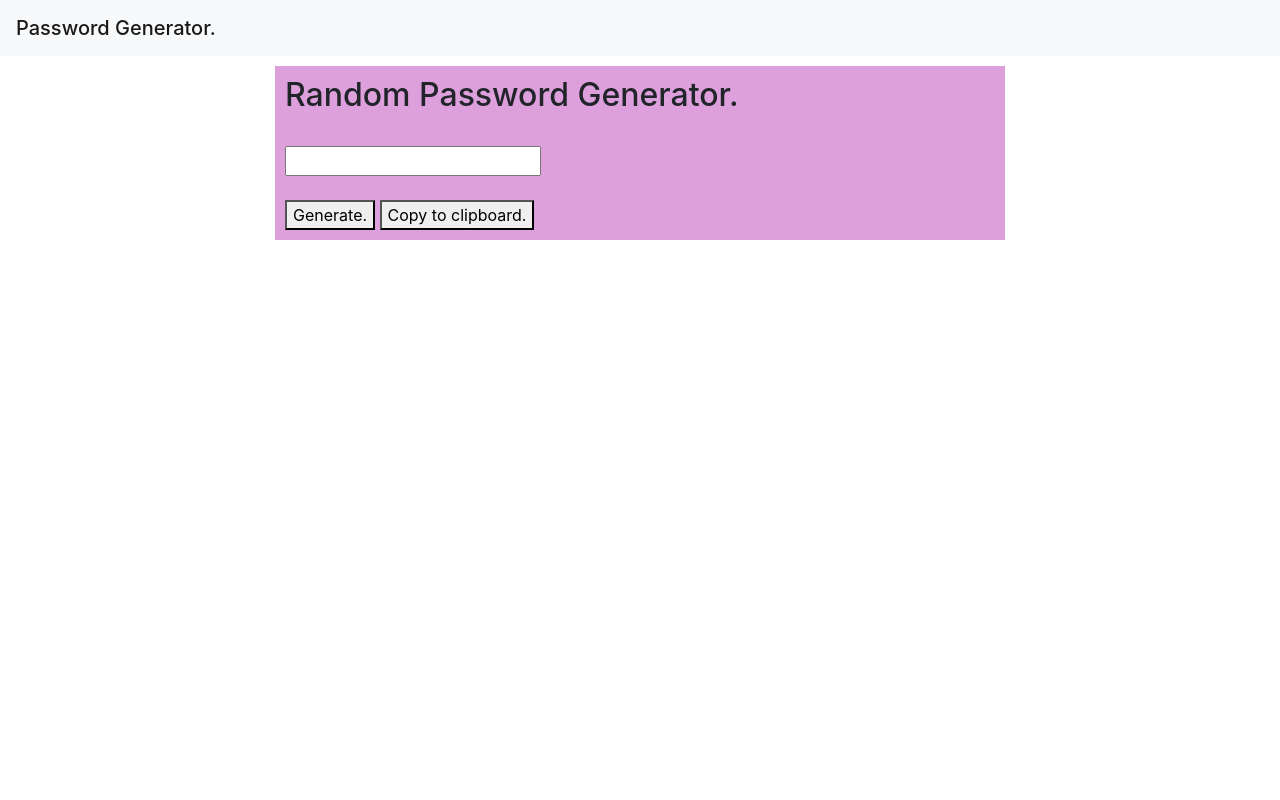
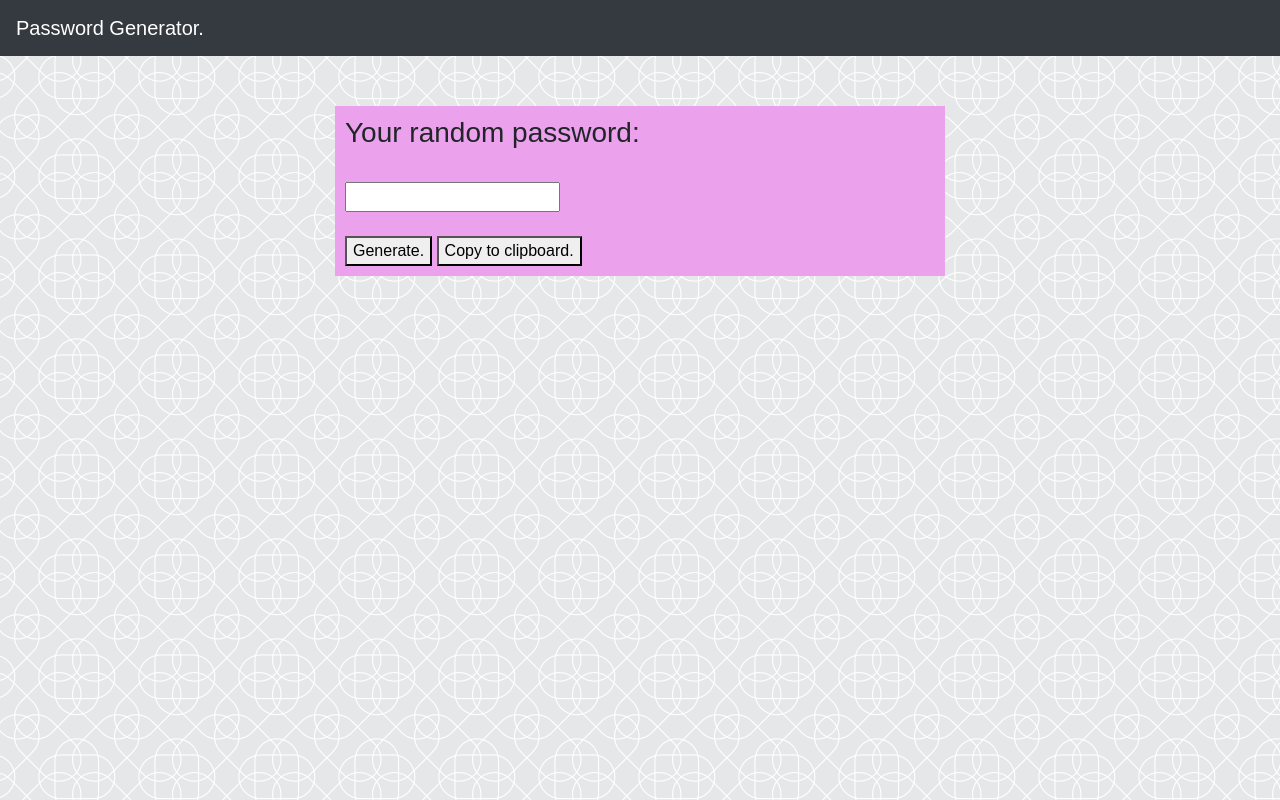
Before and after one commit to BrieanneH/password-generator, a plain HTML site: page index.html in a window 1280 px wide. Drawn offline with nearby package versions, Linux system fonts and the light colour scheme.

Commit message:
styling css

```diff
--- a/index.html
+++ b/index.html
@@ -10,15 +10,16 @@
 
     <body>
 
-        <nav class="navbar navbar-light bg-light">
+        <nav class="navbar navbar-dark bg-dark">
             <span class="navbar-brand mb-0 h1">Password Generator.</span>
         </nav>
 
-        <div class="container">
+        <div class="container-fluid">
             <div class="row">
-                <div class="col-lg-8 col-sm-12 mx-auto">
+
+                <div class="col-md-6 mx-auto">
                     <div class="content">
-                        <h2>Random Password Generator.</h2>
+                        <h3>Your random password:</h3>
                         <br/>
                         <input type="text" id="display">
 
@@ -28,6 +29,10 @@
                         <button onclick="">Copy to clipboard.</button>
                     </div>
                 </div>
+
+
+                </div>
+
             </div>
         </div>
 
--- a/script.js
+++ b/script.js
@@ -1,11 +1,11 @@
 
-
+//create string elements
 var lowerCase="abcdefghijklmnopqrstuvwxyz";
 var upperCase="ABCDEFGHIJKLMNOPQRSTUVWXYZ";
 var numbers="0123456789";
 var chars="!@#$%^&*()?~";
 
-
+//create user input value
 var selected= "";
 
 
@@ -14,6 +14,7 @@ var selected= "";
 function generate(){
     var numChar = prompt("How many charaters would you like to use?(8-128)");
 
+        //create loop when condition is false
         if (numChar < 8){
             alert("Not enough charaters. Try again.");
             return;
@@ -30,11 +31,12 @@ function generate(){
 
     var confirmUpper = confirm("Do you want upper case letters?");
      if(confirmUpper){
+         //picking a random charater from selected string
          selected = selected + upperCase;
 
 
 
-        //get random element from selected
+
 
 
 
@@ -75,7 +77,7 @@ function generate(){
         password= selected[index]+password;
     }
 
+    alert(password)
+    document.getElementById("text").innerHTML = txt;
 
-    alert(password)
-
-    }
+}
--- a/style.css
+++ b/style.css
@@ -1,11 +1,18 @@
 .content{
-    margin-top: 10px;
+    margin-top: 50px;
     margin-bottom: 10px;
-    background-color:plum;
+    background-color:rgb(235, 161, 235);
     padding:10px;
     width:100%;
 
 }
-.body{
-    background-color: url(./images/circles-light.png);
+
+
+html, body{
+    margin:0;
+    height: 100%;
+    background-image: url("intersection.png");
+    font-family: 'Arial', 'Helvetica Neue', Helvetica, sans-serif;
+
+
 }
```
Also changed, not shown: intersection.png (added), seigaiha.png (deleted), 1 other file.
